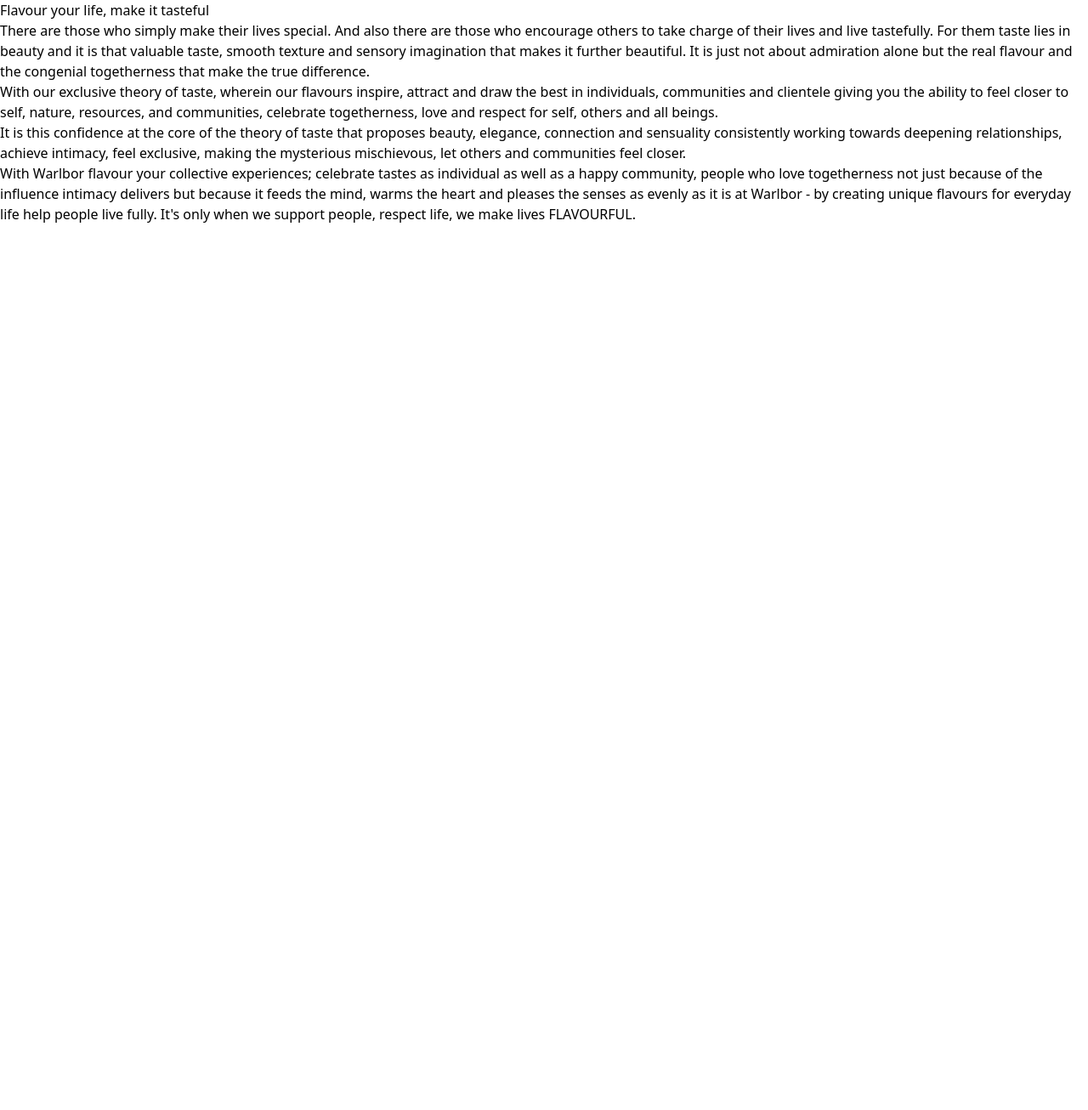
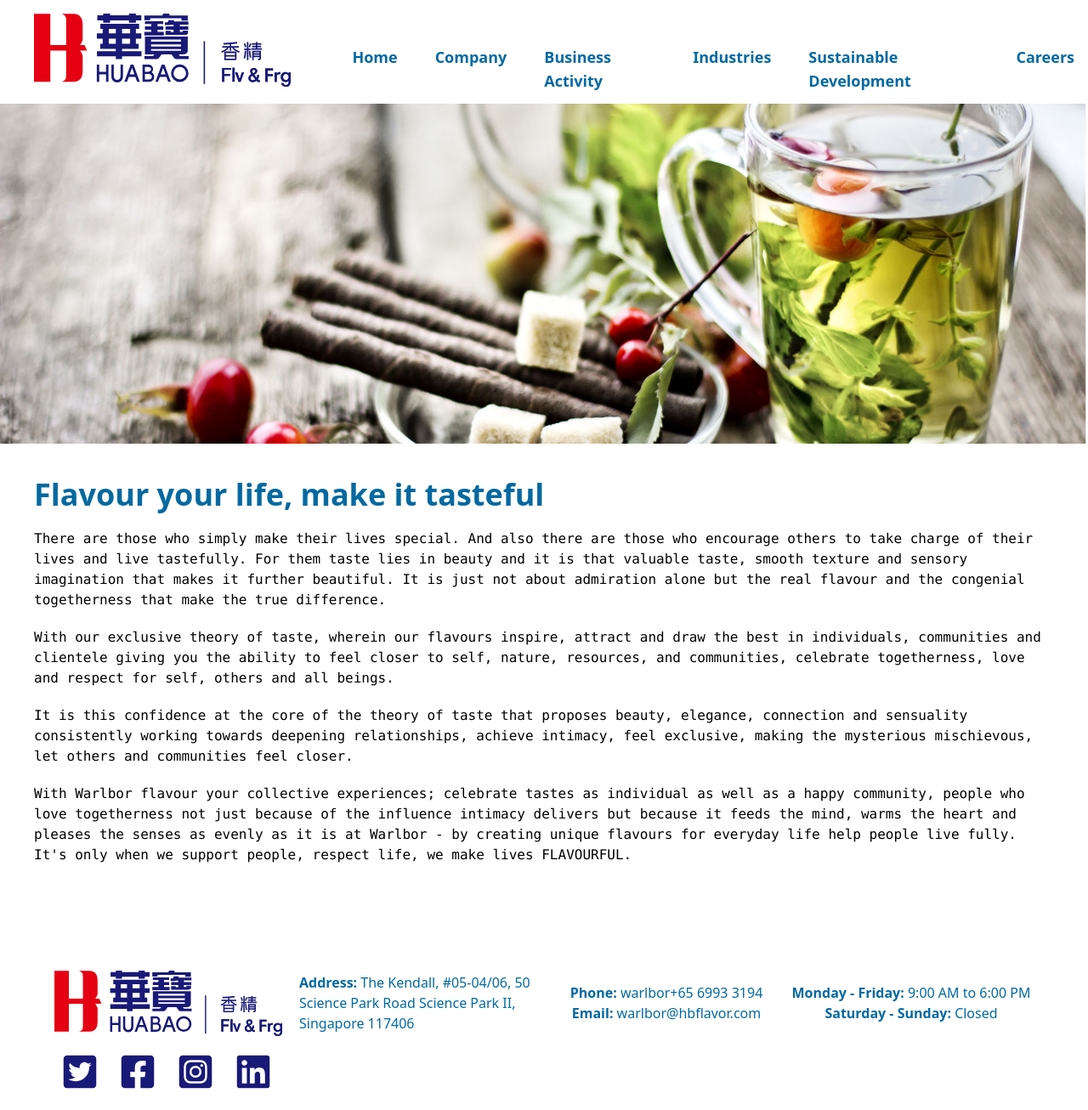
Before and after one commit to gakaki/warbor_astro, an Astro site: page /our-brand-story in a window 1280 px wide. Shown: the whole page at 85% size. Before the commit the page ends 800 px from the top, so only its background shows below. Built offline with nearby package versions, Linux system fonts and the light colour scheme; Astro itself is replaced by a stand-in of ours.

Commit message:
update the basiclayout css

```diff
--- a/src/components/Footer.astro
+++ b/src/components/Footer.astro
@@ -23,6 +23,9 @@ import Social from './Social.astro';
   strong {
     @apply contents;
   }
+
+
+
 </style>
 
     <footer id="footer" >
--- a/src/layouts/BaseLayout.astro
+++ b/src/layouts/BaseLayout.astro
@@ -2,6 +2,7 @@
 import Header from "../components/Header.astro";
 import Footer from "../components/Footer.astro";
 import "../styles/global.css";
+import "../styles/article.css";
 const { pageTitle } = Astro.props;
 ---
 
--- a/src/pages/our-brand-story.astro
+++ b/src/pages/our-brand-story.astro
@@ -1,16 +1,23 @@
+---
+import BaseLayout from '../layouts/BaseLayout.astro';
+const pageTitle = "Warlbor Our Brand Story";
 ---
 
+<BaseLayout pageTitle={pageTitle}>
 
----
-  <div>
+<img src="/img/natural-extracts-banner.jpg"  class="" />
 
-    <div id="top_banner">
+<article class="">
 
-    </div>
+    <h1 class="title">Flavour your life, make it tasteful</h1>
 
-    <div id="page_content">
+    <!-- <div class="">
+        <img src="/img/xiaoqin-md.jpg" alt="xiaoqin" class="">
+    </div> -->
 
-            <h3 class="bold-heading">Flavour your life, make it tasteful</h3>
+
+    <div class="paragraphs">
+
       <p>There are those who simply make their lives special. And also there are those who encourage others to take charge of their lives and live tastefully. For them taste lies in beauty and it is that valuable taste, smooth texture and sensory imagination that makes it further beautiful. It is just not about admiration alone but the real flavour and the congenial togetherness that make the true difference. </p>
       <p>With our exclusive theory of taste, wherein our flavours inspire, attract and draw the best in individuals, communities and clientele giving you the ability to feel closer to self, nature, resources, and communities, celebrate togetherness, love and respect for self, others and all beings.
       </p>
@@ -19,4 +26,7 @@
 
     </div>
 
-  </div>
+</article>
+
+
+</BaseLayout>
--- a/src/pages/our-management.astro
+++ b/src/pages/our-management.astro
@@ -3,7 +3,6 @@ import BaseLayout from '../layouts/BaseLayout.astro';
 const pageTitle = "Warlbor Our Management";
 ---
 <BaseLayout pageTitle={pageTitle}>
-
 
 <img src="/img/natural-extracts-banner.jpg"  class="" />
 
@@ -31,34 +30,4 @@ const pageTitle = "Warlbor Our Management";
 
 </article>
 
-
-
 </BaseLayout>
-
-<style>
-
-article {
-    @apply p-10
-    ;
-}
-article .title{
-    @apply
-    font-semibold
-    text-4xl
-    text-sky-700
-    ;
-}
-article .paragraphs {
-    @apply
-        font-mono
-    ;
-}
-
-article .paragraphs p {
-    @apply
-        my-5
-    ;
-}
-
-
-</style>
--- /dev/null
+++ b/src/styles/article.css
@@ -0,0 +1,22 @@
+article {
+    @apply p-10
+    ;
+}
+article .title{
+    @apply
+    font-semibold
+    text-4xl
+    text-sky-700
+    ;
+}
+article .paragraphs {
+    @apply
+        font-mono
+    ;
+}
+
+article .paragraphs p {
+    @apply
+        my-5
+    ;
+}
```
Also changed, not shown: README.md. Lines whose indentation alone changed are shown as unchanged.
